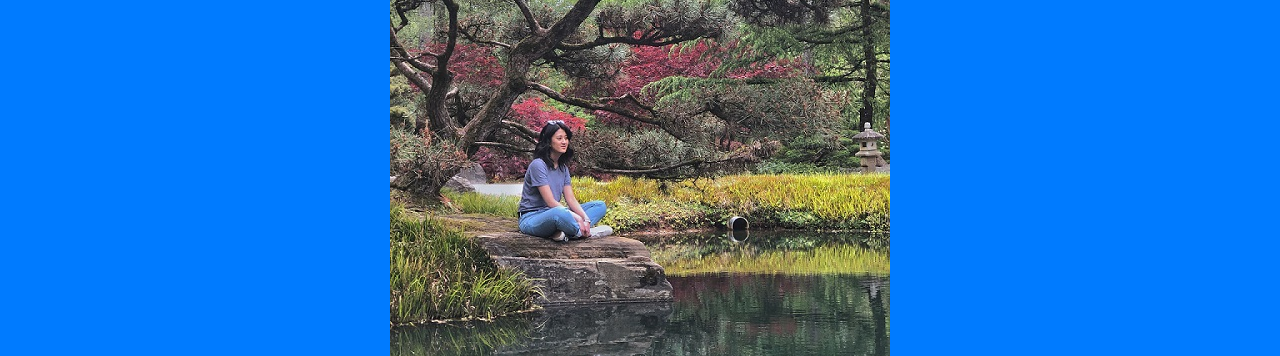
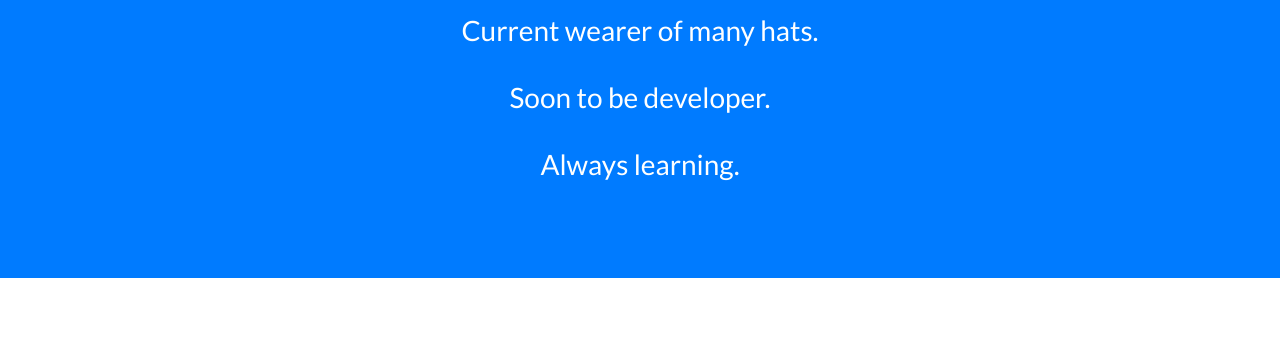
Before and after one commit to gtunggala/gt_portfolio, a website with bundled scripts: page index.html in a window 1280 px wide. Shown: the part 300-656 px from the top of the page. Built offline with nearby package versions, Linux system fonts and the light colour scheme.

Commit message:
removed photo

```diff
--- a/index.html
+++ b/index.html
@@ -94,17 +94,17 @@
     <!-- Header -->
     <header class="masthead bg-primary text-white text-center">
       <div class="container">
-        <img
+        <!-- <img
           class="img-fluid mb-5 d-block mx-auto"
           src="img/bio-photo2.jpg"
           alt="Me!"
-        />
+        /> -->
         <h1 class=" mb-0">Gabriel Tunggala</h1>
         <br>
         <br>
         <h2 class="font-weight-light mb-0">
           Current wearer of many hats.<br />
-          <br />Soon to be web developer.<br />
+          <br />Soon to be developer.<br />
           <br />Always learning.
         </h2>
       </div>
```
